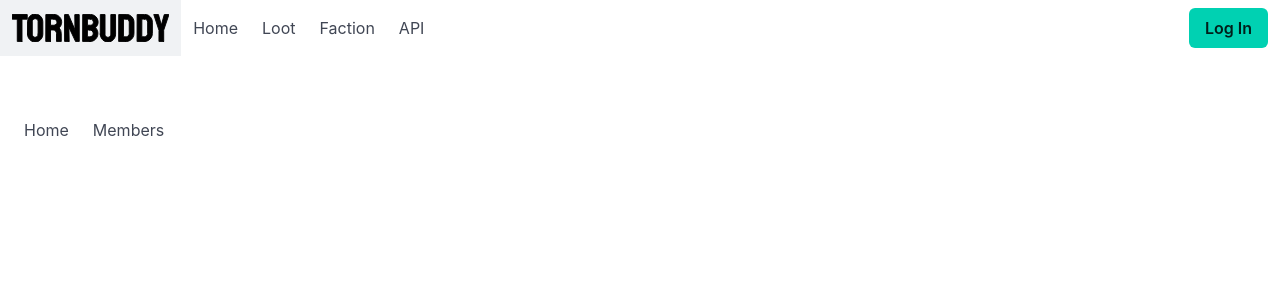
After one commit to ate-it/TornBuddy, a Django app: template templates/faction/view.html in a window 1280 px wide. The commit adds this page. Shown: the top 300 px of the page. Run offline with Django 5.2, Linux system fonts and the light colour scheme; the template is opened without the code that fills it, so the values that code supplies are empty; parts of the project's set-up code (start-up, migrations or seed data) failed here and were passed over.

Commit message:
faction work

```diff
--- a/faction/urls.py
+++ b/faction/urls.py
@@ -4,4 +4,6 @@ from . import views
 
 urlpatterns = [
     path("", views.index, name="index"),
+    path("<int:faction_id>", views.view_faction, name="View Faction"),
+    path("<int:faction_id>/members", views.faction_members, name="Faction Members"),
 ]
--- a/player/models.py
+++ b/player/models.py
@@ -78,6 +78,10 @@ class Player(TimeStampedModel):
             self.valid_key = True
             self.save()
 
+    def can_access_faction(self, faction):
+        # TODO update with shared key when we build this function
+        return faction.factionmember_set.filter(player=self).exists()
+
     def update_own_key(self):
         self.update_key_level()
         if self.valid_key:
--- /dev/null
+++ b/templates/faction/_submenu.html
@@ -0,0 +1,8 @@
+<nav class="navbar" role="navigation" aria-label="main navigation">
+  <div id="navbarBasicExample" class="navbar-menu">
+    <div class="navbar-start">
+      <a href="/faction/{{ faction.torn_id }}" class="navbar-item">Home</a>
+      <a href="/faction/{{ faction.torn_id }}/members" class="navbar-item">Members</a>
+    </div>
+  </div>
+</nav>
--- a/templates/faction/index.html
+++ b/templates/faction/index.html
@@ -19,7 +19,7 @@
       <tr>
         <td>{{faction.torn_id}}</td>
         <td>{{faction.name}}</td>
-        <td>View Link</td> <!-- TODO: View Link-->
+        <td><a href ="/faction/{{faction.torn_id}}">View Link</a></td>
       </tr>
        {% endfor %}
     </tbody>
--- /dev/null
+++ b/templates/faction/view.html
@@ -0,0 +1,7 @@
+{% extends '_base.html' %}
+{% load static %}
+
+{% block content %}
+  {% include 'faction/_submenu.html' %}
+  <div class="container"></div>
+{% endblock %}
```
Also changed, not shown: faction/views.py (+33 -5 lines).
